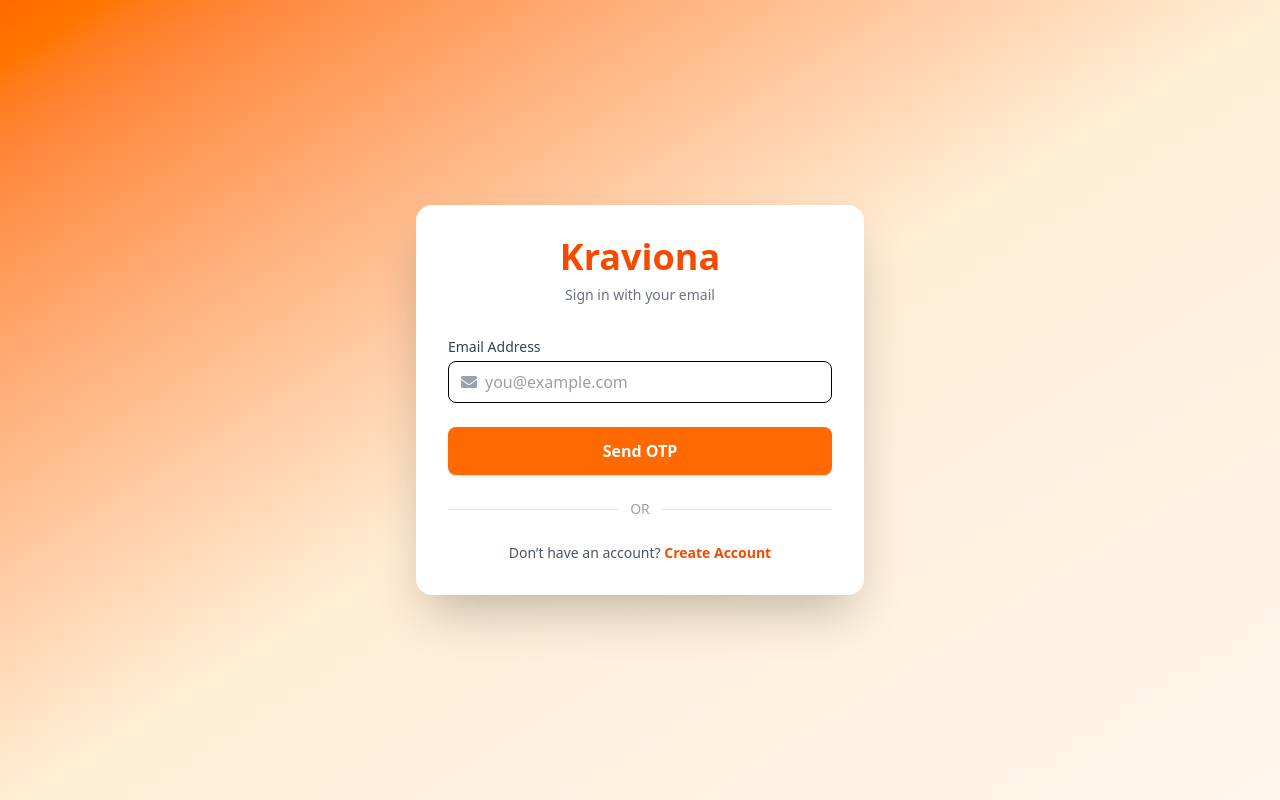
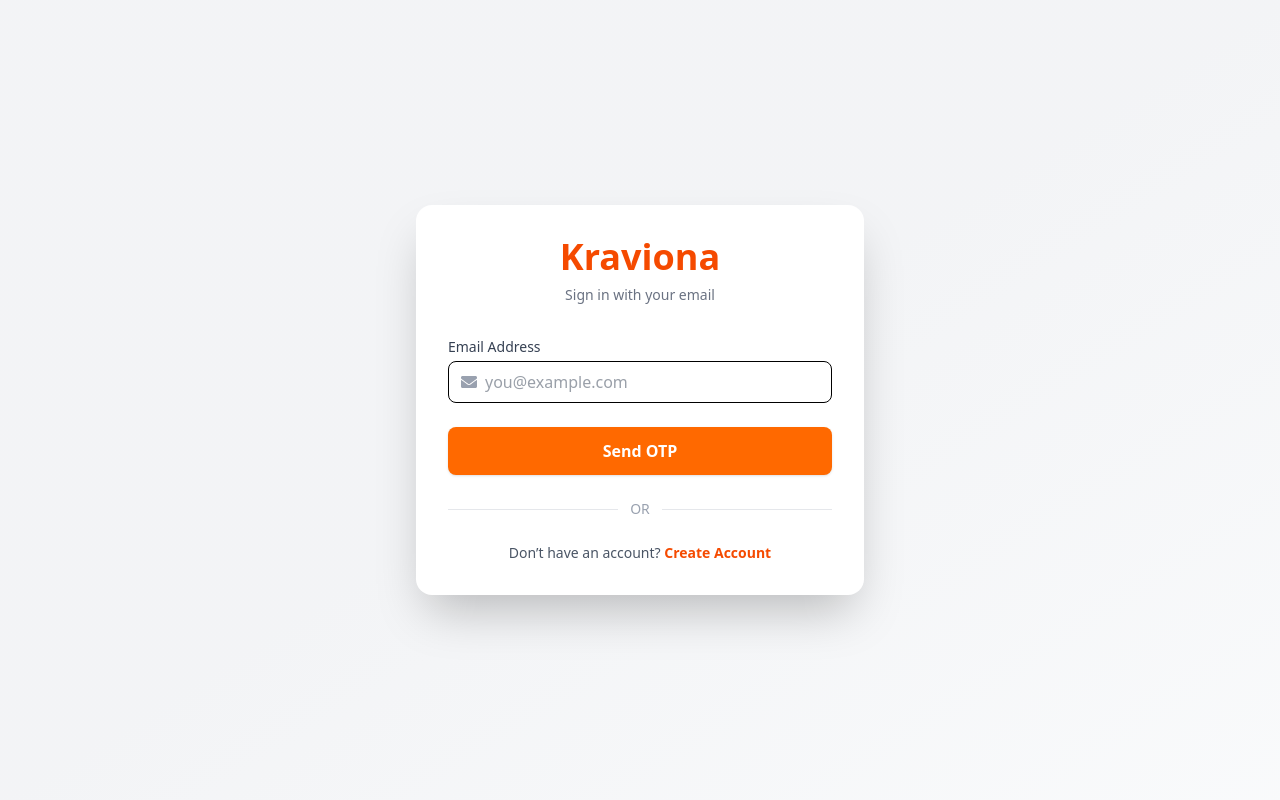
Before and after one commit to amar2mail9/kravionaMasal, a React (Vite) app: page /login in a window 1280 px wide. Built offline with nearby package versions, Linux system fonts and the light colour scheme.

Commit message:
admin in Componets

```diff
--- a/src/components/auth/Login.jsx
+++ b/src/components/auth/Login.jsx
@@ -22,7 +22,7 @@
   };
 
   return (
-    <div className="min-h-screen flex items-center justify-center bg-gradient-to-br from-orange-500 via-orange-100 to-orange-50 px-4">
+    <div className="min-h-screen flex items-center justify-center bg-gradient-to-br from-gray-100 via-gray-100 to-gray-50 px-4">
       <div className="w-full max-w-md bg-white rounded-2xl shadow-2xl p-8">
         {/* Logo / Title */}
         <div className="text-center mb-8">
```
Also changed, not shown: src/App.jsx (+5 -5 lines), src/components/admin/Dashboard/DashBoard.jsx (renamed from src/admin/Dashboard/DashBoard.jsx), src/components/admin/ProductSeller/AddProduct/AddProduct.jsx (renamed from src/admin/ProductSeller/AddProduct/AddProduct.jsx), src/components/admin/ProductSeller/ProductSeller.jsx (renamed from src/admin/ProductSeller/ProductSeller.jsx), src/components/admin/ProductSeller/SellerProductCard.jsx (renamed from src/admin/ProductSeller/SellerProductCard.jsx), src/components/admin/SellerErrorPage.jsx (renamed from src/admin/SellerErrorPage.jsx), src/components/admin/SellerLayout.jsx (renamed from src/admin/SellerLayout.jsx).
